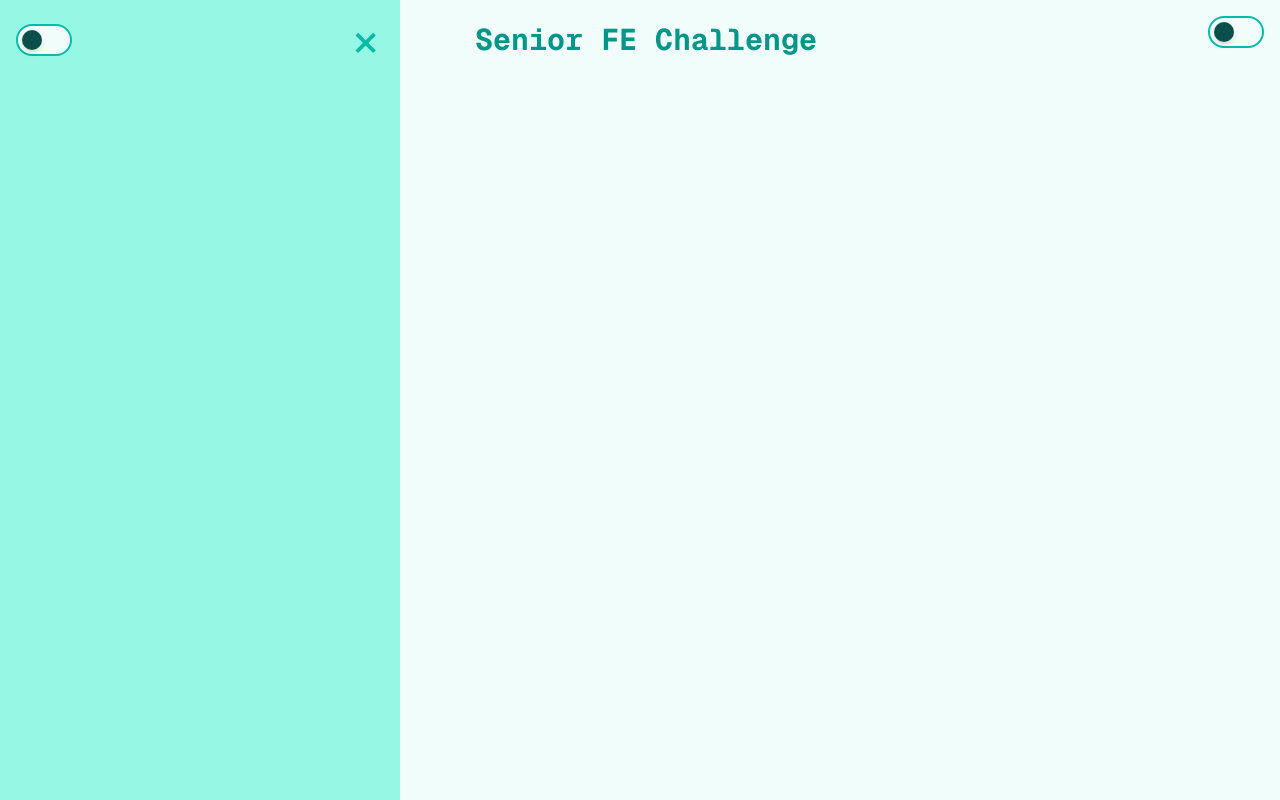
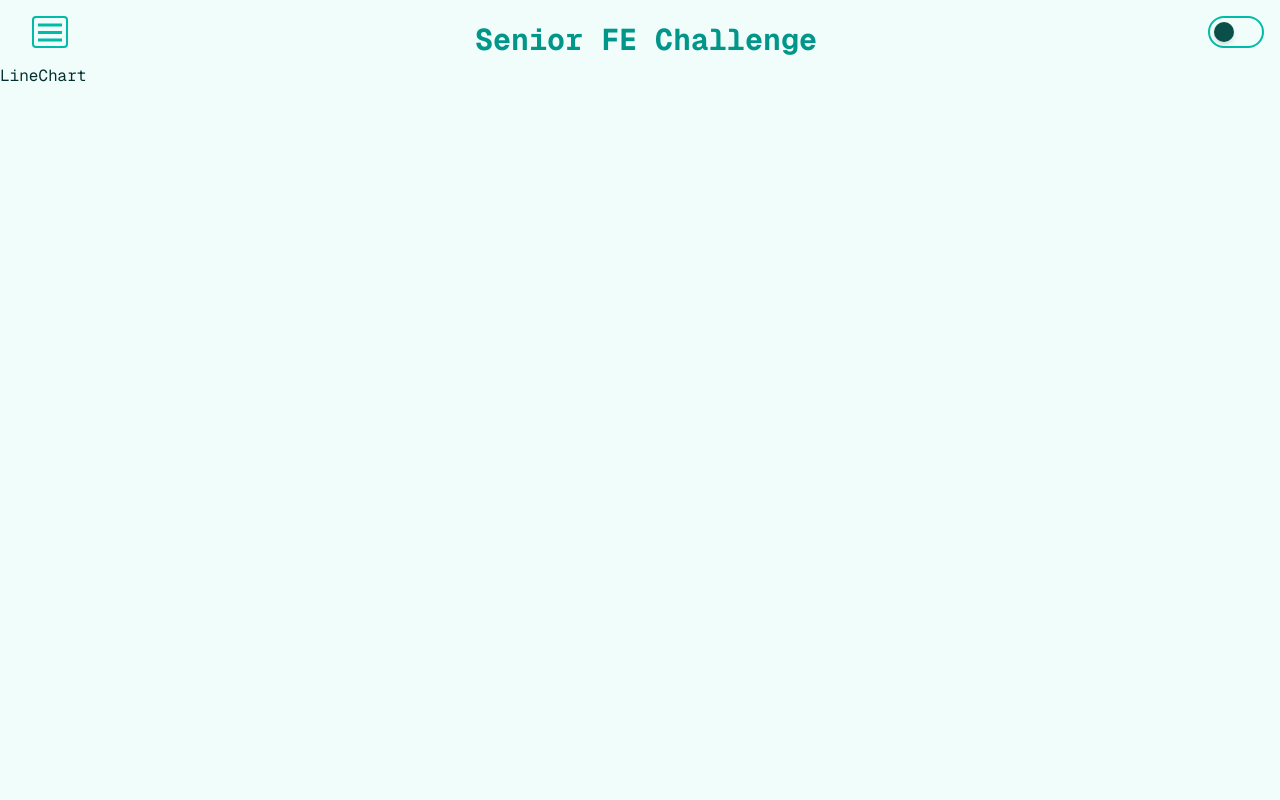
Before and after one commit to moataz9/senior-fe-challange, a Next.js app: page /line-charts in a window 1280 px wide. Built offline with nearby package versions, Linux system fonts and the light colour scheme.

Commit message:
fix: intail theme load correctly

```diff
--- a/components/SideBar.tsx
+++ b/components/SideBar.tsx
@@ -3,7 +3,7 @@ import React, { useState } from "react";
 import ThemeToggler from "./ThemeToggler";
 
 export default function SideBar() {
-  const [showSideBar, setShowSideBar] = useState(true);
+  const [showSideBar, setShowSideBar] = useState(false);
   return (
     <>
       <button
--- a/components/ThemeToggler.tsx
+++ b/components/ThemeToggler.tsx
@@ -1,16 +1,24 @@
 "use client";
 
-import { toggleTheme } from "@/store/slices/themeSlice";
+import { setTheme, toggleTheme } from "@/store/slices/themeSlice";
 import { useDispatch, useSelector } from "react-redux";
 import { type RootState } from "@/store";
+import { useEffect } from "react";
 
 export default function ThemeToggler() {
   const isDark = useSelector((state: RootState) => state.theme.isDark);
   const dispatch = useDispatch();
 
+  useEffect(() => {
+    const theme = localStorage.getItem("theme");
+    const isDark =
+      theme === "dark" ||
+      (!theme && window.matchMedia("(prefers-color-scheme: dark)").matches);
+    dispatch(setTheme(isDark ? "dark" : "light"));
+  }, []);
+
   return (
     <button
-      // onClick={() => setIsDark(!isDark)}
       onClick={() => dispatch(toggleTheme())}
       className={`relative w-14 h-8 rounded-full transition-colors duration-300 ease-in-out cursor-pointer border-2 border-teal-500
         ${isDark ? "bg-teal-900" : "bg-teal-50"}`}
--- a/store/slices/themeSlice.ts
+++ b/store/slices/themeSlice.ts
@@ -1,16 +1,10 @@
 import { createSlice } from "@reduxjs/toolkit";
-
-const initialState = {
-  isDark:
-    typeof window !== "undefined" &&
-    (localStorage.getItem("theme") === "dark" ||
-      (!localStorage.getItem("theme") &&
-        window.matchMedia("(prefers-color-scheme: dark)").matches)),
-};
 
 const themeSlice = createSlice({
   name: "theme",
-  initialState,
+  initialState: {
+    isDark: false,
+  },
   reducers: {
     toggleTheme: (state) => {
       state.isDark = !state.isDark;
```
